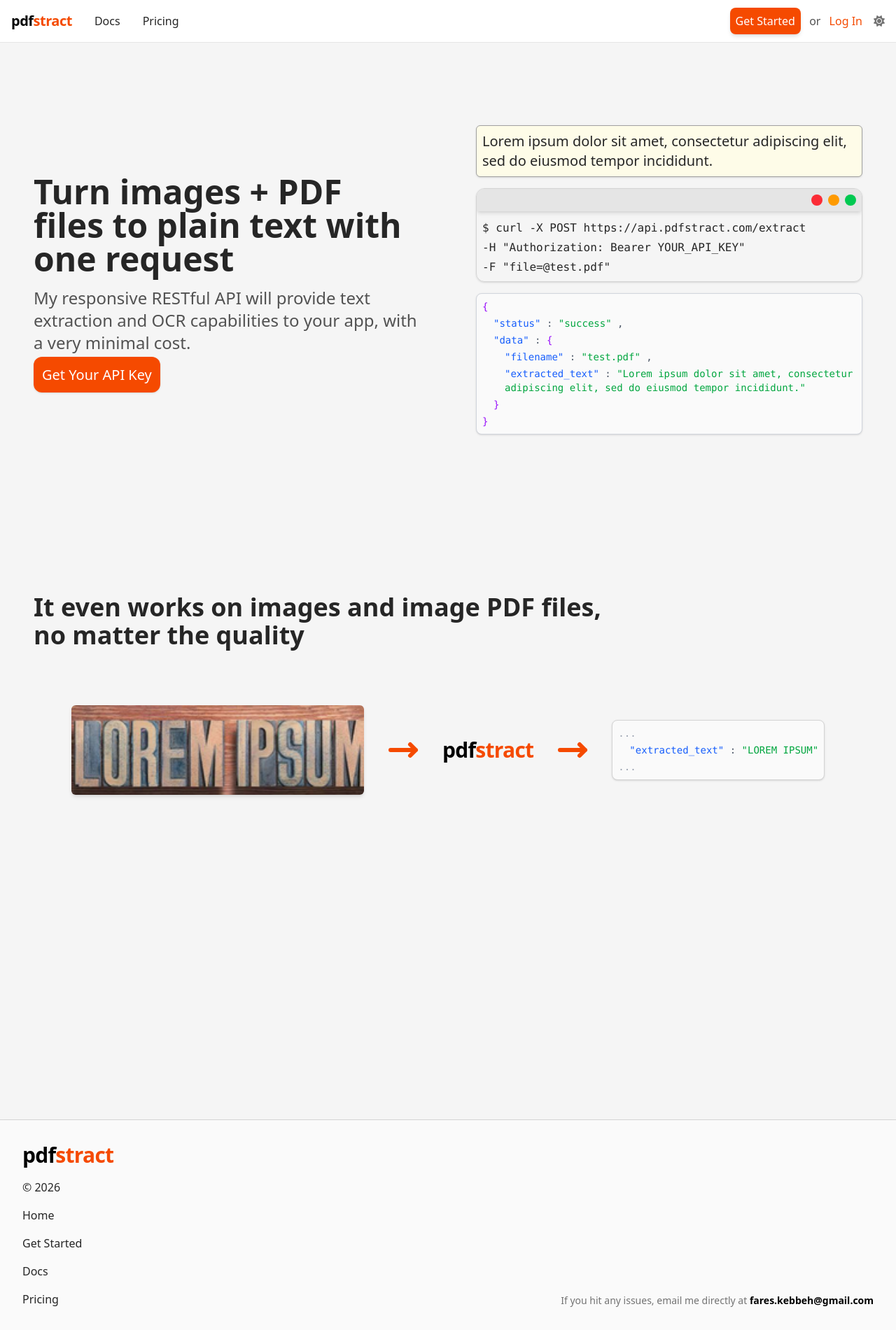
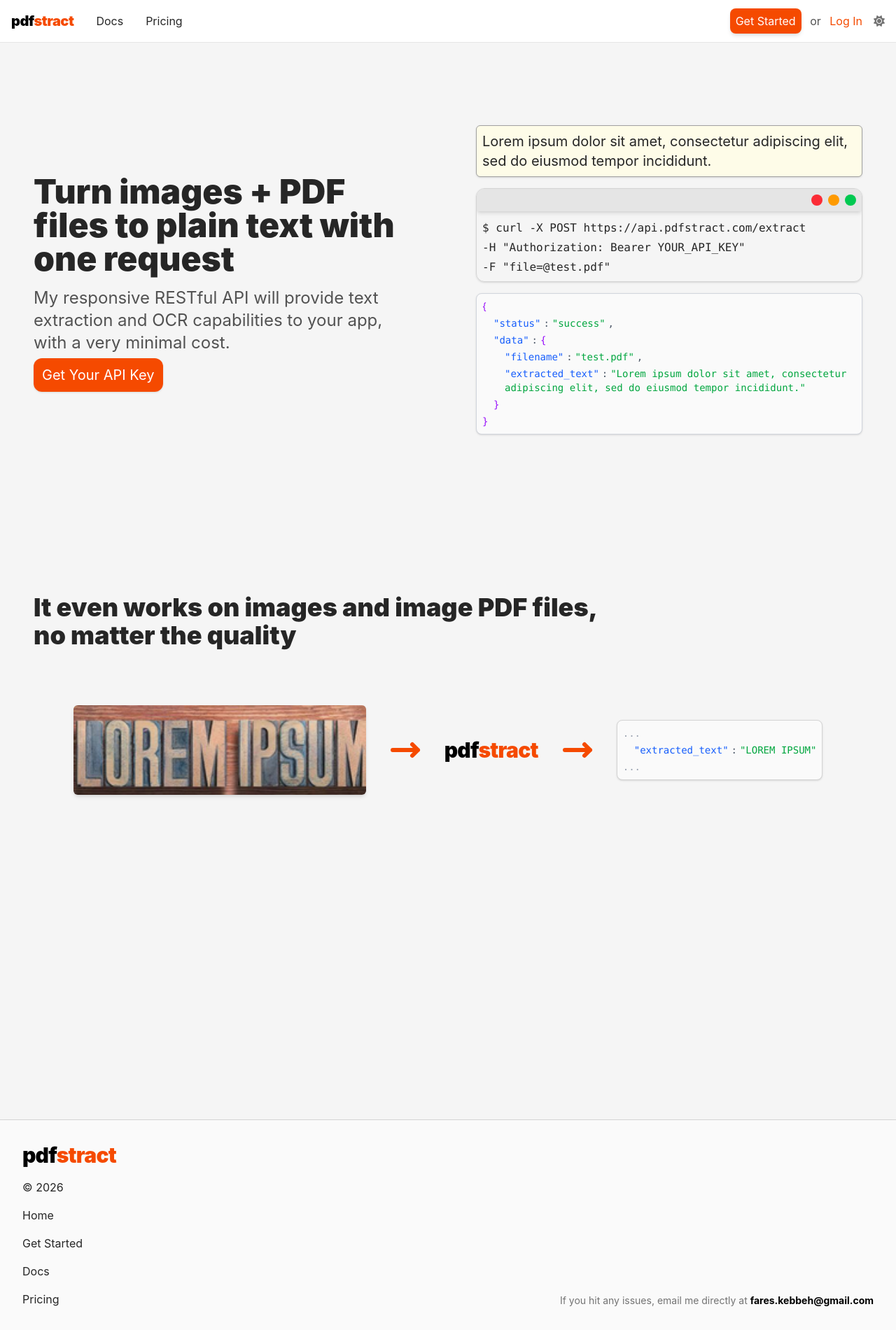
Before and after one commit to fareskebeh/pdfstract, a Flask app: page /home in a window 1280 px wide. Shown: the whole page at 70% size. Run offline with Flask 3, Linux system fonts and the light colour scheme.

Commit message:
Frontend tweaks

```diff
--- a/auth/templates/base.jinja
+++ b/auth/templates/base.jinja
@@ -4,9 +4,10 @@
     <meta charset="UTF-8">
     <meta name="viewport" content="width=device-width, initial-scale=1.0">
     <style>
+        *:not(code) {
+            font-family: 'Inter';
+        }
         body {
-            -webkit-font-smoothing: antialiased;
-            -moz-osx-font-smoothing: grayscale;
             text-rendering: optimizeLegibility;
         }
     </style>
--- a/auth/templates/dashboard.jinja
+++ b/auth/templates/dashboard.jinja
@@ -30,8 +30,8 @@
         </style>
     </head>
 
-    <div class="flex *:flex-1 transition-colors duration-150 h-dvh">
-        <div :class="isDark ? 'text-white border-neutral-800 transition duration-150' : 'text-neutral-800 border-neutral-300'" class="border-r p-8 pt-24 space-y-2">
+    <div class="flex *:flex-1 transition-colors duration-150 h-dvh flex-col sm:flex-row">
+        <div :class="isDark ? 'text-white border-neutral-800 transition duration-150' : 'text-neutral-800 border-neutral-300'" class="sm:border-r border-b p-8 pt-24 space-y-2">
             <p class="font-black text-3xl">Manage Your API Keys</p>
             <span :class="isDark ? 'text-neutral-400' : 'text-neutral-600'" class="text-xl">{{ email }}</span>
             <span class="{{ 'text-green-500 bg-green-500/20' if user.plan_id == 1 else ' bg-indigo-500/20 text-indigo-500' if user.plan_id == 2 else 'text-orange-600 bg-orange-500/20' }} p-2 text-sm rounded-3xl font-bold">{{
@@ -71,7 +71,7 @@
             </div>
         </div>
 
-        <div class="pt-24 p-8" :class="isDark ? 'text-white' : 'text-neutral-800'">
+        <div class="sm:pt-24 p-8" :class="isDark ? 'text-white' : 'text-neutral-800'">
             <p class="font-black text-3xl">Monitor Usage</p>
 
             <div class="py-4">
--- a/auth/templates/home.jinja
+++ b/auth/templates/home.jinja
@@ -41,38 +41,38 @@
                 </div>
 
                 <div class="pl-4">
-                    <span :class="isDark ? 'text-blue-400' : 'text-blue-600'">"status"</span>
-                    <span :class="isDark ? 'text-gray-400' : 'text-gray-600'">:</span>
-                    <span :class="isDark ? 'text-green-400' : 'text-green-600'">"success"</span>
-                    <span :class="isDark ? 'text-gray-400' : 'text-gray-600'">,</span>
+                    <code :class="isDark ? 'text-blue-400' : 'text-blue-600'">"status"</code>
+                    <code :class="isDark ? 'text-gray-400' : 'text-gray-600'">:</code>
+                    <code :class="isDark ? 'text-green-400' : 'text-green-600'">"success"</code>
+                    <code :class="isDark ? 'text-gray-400' : 'text-gray-600'">,</code>
                 </div>
 
                 <div class="pl-4">
-                    <span :class="isDark ? 'text-blue-400' : 'text-blue-600'">"data"</span>
-                    <span :class="isDark ? 'text-gray-400' : 'text-gray-600'">:</span>
-                    <span :class="isDark ? 'text-yellow-400' : 'text-purple-600'">{</span>
+                    <code :class="isDark ? 'text-blue-400' : 'text-blue-600'">"data"</code>
+                    <code :class="isDark ? 'text-gray-400' : 'text-gray-600'">:</code>
+                    <code :class="isDark ? 'text-yellow-400' : 'text-purple-600'">{</code>
                 </div>
 
                 <div class="pl-8">
-                    <span :class="isDark ? 'text-blue-400' : 'text-blue-600'">"filename"</span>
-                    <span :class="isDark ? 'text-gray-400' : 'text-gray-600'">:</span>
-                    <span :class="isDark ? 'text-green-400' : 'text-green-600'">"test.pdf"</span>
-                    <span :class="isDark ? 'text-gray-400' : 'text-gray-600'">,</span>
+                    <code :class="isDark ? 'text-blue-400' : 'text-blue-600'">"filename"</code>
+                    <code :class="isDark ? 'text-gray-400' : 'text-gray-600'">:</code>
+                    <code :class="isDark ? 'text-green-400' : 'text-green-600'">"test.pdf"</code>
+                    <code :class="isDark ? 'text-gray-400' : 'text-gray-600'">,</code>
                 </div>
 
                 <div class="pl-8">
-                    <span :class="isDark ? 'text-blue-400' : 'text-blue-600'">"extracted_text"</span>
-                    <span :class="isDark ? 'text-gray-400' : 'text-gray-600'">:</span>
-                    <span :class="isDark ? 'text-green-400' : 'text-green-600'">"Lorem ipsum dolor sit amet, consectetur
-                        adipiscing elit, sed do eiusmod tempor incididunt."</span>
+                    <code :class="isDark ? 'text-blue-400' : 'text-blue-600'">"extracted_text"</code>
+                    <code :class="isDark ? 'text-gray-400' : 'text-gray-600'">:</code>
+                    <code :class="isDark ? 'text-green-400' : 'text-green-600'">"Lorem ipsum dolor sit amet, consectetur
+                        adipiscing elit, sed do eiusmod tempor incididunt."</code>
                 </div>
 
                 <div class="pl-4">
-                    <span :class="isDark ? 'text-yellow-400' : 'text-purple-600'">}</span>
+                    <code :class="isDark ? 'text-yellow-400' : 'text-purple-600'">}</code>
                 </div>
 
                 <div>
-                    <span :class="isDark ? 'text-yellow-400' : 'text-purple-600'">}</span>
+                    <code :class="isDark ? 'text-yellow-400' : 'text-purple-600'">}</code>
                 </div>
             </div>
 
@@ -110,15 +110,15 @@
             <div class="flex flex-col gap-1 p-2 rounded-lg border font-mono text-sm shadow-sm"
                 :class="isDark ? 'bg-neutral-900 border-neutral-700' : 'bg-neutral-50 border-neutral-300'">
                 <div>
-                    <span :class="isDark ? 'text-gray-400' : 'text-gray-400'">...</span>
+                    <code :class="isDark ? 'text-gray-400' : 'text-gray-400'">...</code>
                 </div>
                 <div class="pl-4">
-                    <span :class="isDark ? 'text-blue-400' : 'text-blue-600'">"extracted_text"</span>
-                    <span :class="isDark ? 'text-gray-400' : 'text-gray-600'">:</span>
-                    <span :class="isDark ? 'text-green-400' : 'text-green-600'">"LOREM IPSUM"</span>
+                    <code :class="isDark ? 'text-blue-400' : 'text-blue-600'">"extracted_text"</code>
+                    <code :class="isDark ? 'text-gray-400' : 'text-gray-600'">:</code>
+                    <code :class="isDark ? 'text-green-400' : 'text-green-600'">"LOREM IPSUM"</code>
                 </div>
                 <div>
-                    <span :class="isDark ? 'text-gray-400' : 'text-gray-400'">...</span>
+                    <code :class="isDark ? 'text-gray-400' : 'text-gray-400'">...</code>
                 </div>
             </div>
         </div>
```
